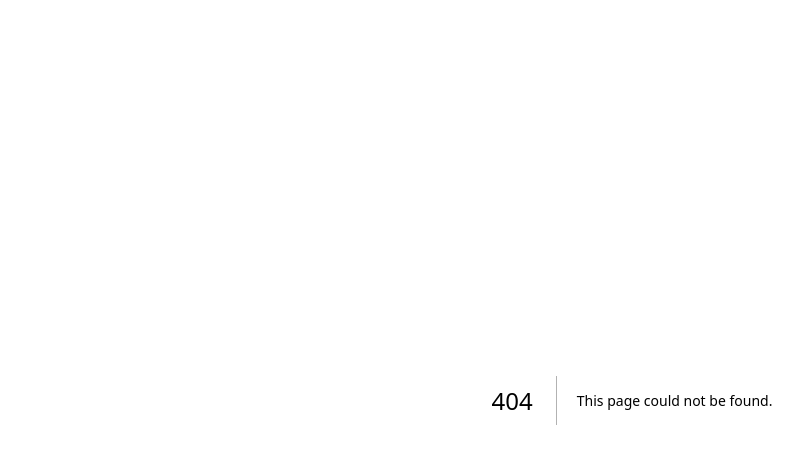
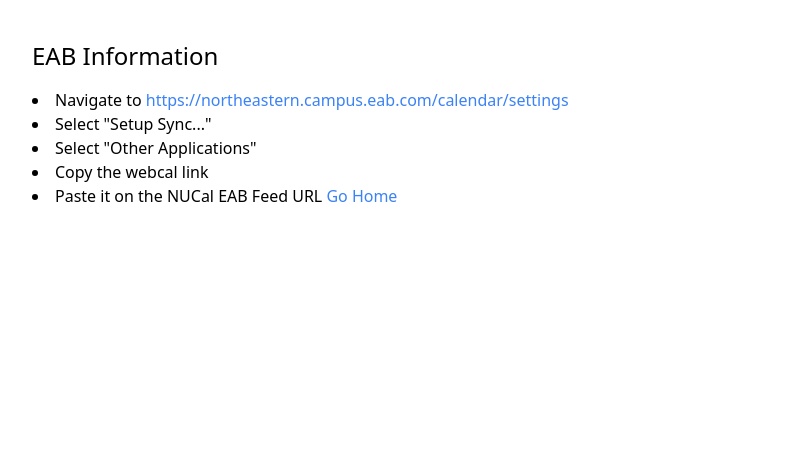
Before and after one commit to aidenappl/nu-calendar-ui, a Next.js app: page /eabInfo in a window 1280 px wide. Before the commit this address had no page. Shown: the top 464 px of the page, without its empty margins (8-811 px from the left). Built offline with nearby package versions, Linux system fonts and the light colour scheme.

Commit message:
added EAB Directions

```diff
--- a/components/general/TextInput.tsx
+++ b/components/general/TextInput.tsx
@@ -2,20 +2,24 @@ import { useEffect, useState } from "react";
 
 type TextInputProps = {
 	label?: string;
+	labelLink?: string;
 	placeholder?: string;
 	value?: string;
 
 	setValue?: (value: string) => void;
 	onEnterHit?: () => void;
+	onLabelClick?: () => void;
 	onChange?: (e: any) => void;
 };
 
 const TextInput = (props: TextInputProps) => {
 	const {
 		label,
+		labelLink,
 		placeholder,
 		setValue = (value: string) => {},
 		onEnterHit = () => {},
+		onLabelClick = () => {},
 		onChange = (e: any) => {},
 	} = props;
 
@@ -27,7 +31,17 @@ const TextInput = (props: TextInputProps) => {
 
 	return (
 		<div className="w-full flex flex-col h-fit">
-			<label className="pb-2 text-slate-600">{label}</label>
+			<label className="pb-2 text-slate-600">
+				{label}
+				{labelLink ? (
+					<a
+						className="ml-2 text-blue-500 font-medium cursor-pointer"
+						onClick={() => onLabelClick()}
+					>
+						{labelLink}
+					</a>
+				) : null}
+			</label>
 			<div>
 				<input
 					className={
--- /dev/null
+++ b/pages/eabInfo.tsx
@@ -0,0 +1,31 @@
+import Link from "next/link";
+
+const EABInfo = () => {
+	return (
+		<div className="w-full h-fit p-5 md:p-10">
+			<h1 className="text-2xl">EAB Information</h1>
+			<div className="flex flex-col flex-wrap mt-4">
+				<li>
+					Navigate to{" "}
+					<a
+						href="https://northeastern.campus.eab.com/calendar/settings"
+						className="text-blue-500 cursor-pointer"
+					>
+						https://northeastern.campus.eab.com/calendar/settings
+					</a>
+				</li>
+				<li>Select &quot;Setup Sync...&quot;</li>
+				<li>Select &quot;Other Applications&quot;</li>
+				<li>Copy the webcal link</li>
+				<li>
+					Paste it on the NUCal EAB Feed URL{" "}
+					<Link className="text-blue-500" href="/">
+						Go Home
+					</Link>
+				</li>
+			</div>
+		</div>
+	);
+};
+
+export default EABInfo;
--- a/pages/editCalendar.tsx
+++ b/pages/editCalendar.tsx
@@ -193,7 +193,7 @@ const EditCalendar = (props: Props) => {
 				</>
 			) : null}
 			{calendar ? (
-				<div className="p-10">
+				<div className="p-5 md:p-10">
 					<h1>Edit Calendar: {props.slug}</h1>
 					<h2>Nickname: {calendar.nickname}</h2>
 					<h2>
--- a/pages/index.tsx
+++ b/pages/index.tsx
@@ -95,9 +95,13 @@ const HomePage = () => {
 					<TextInput
 						placeholder="Enter your EAB Feed URL"
 						label="EAB Feed"
+						labelLink="Info"
 						value={feed}
 						setValue={setFeed}
 						onEnterHit={initialize}
+						onLabelClick={() => {
+							window.location.href = "/eabInfo";
+						}}
 					/>
 					<Button value="Submit" onClick={() => initialize()} />
 				</div>
```
